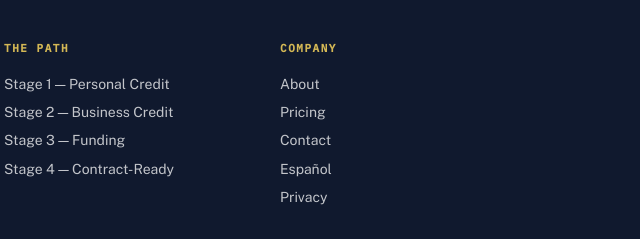
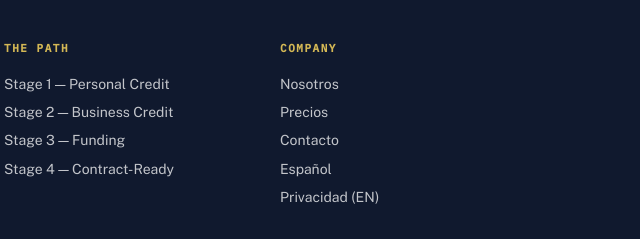
Before and after one commit to BrandenBedoya/bridgescale-website, a website: page espanol.html in a window 1280 px wide. Shown: the part 3057-3296 px from the top of the page, 636-1276 px from the left. Drawn offline with nearby package versions, Linux system fonts and the light colour scheme.

Commit message:
espanol html homepage

```diff
--- a/espanol.html
+++ b/espanol.html
@@ -45,7 +45,7 @@
 </div></div><footer><div class="wrap"><div class="cols">
 <div><h4>BridgeScale Advisors</h4><p style="max-width:340px">Bid Bigger. Bond Faster. Build Without Limits.<br>Financial infrastructure for contractors — in English and Spanish.</p></div>
 <div><h4>The Path</h4><a href="stage-1-personal-credit.html">Stage 1 — Personal Credit</a><a href="stage-2-business-credit.html">Stage 2 — Business Credit</a><a href="stage-3-funding.html">Stage 3 — Funding</a><a href="stage-4-contract-ready.html">Stage 4 — Contract-Ready</a></div>
-<div><h4>Company</h4><a href="about.html">About</a><a href="pricing.html">Pricing</a><a href="contact.html">Contact</a><a href="espanol.html">Español</a><a href="index.html#privacy">Privacy</a></div>
+<div><h4>Company</h4><a href="about-es.html">Nosotros</a><a href="pricing-es.html">Precios</a><a href="contact-es.html">Contacto</a><a href="espanol.html">Español</a><a href="index.html#privacy">Privacidad (EN)</a></div>
 </div><div class="disclaimer">BridgeScale Advisors is a business advisory firm. We are not a lender, bank, law firm, accounting firm, or licensed insurance producer; surety bonds are placed through licensed agents, and funding is arranged through third-party financial institutions. Results vary based on individual credit history, financials, and creditor or underwriter decisions. No specific credit, funding, bonding, or contract outcome is guaranteed. Consumers have the right to dispute inaccurate information directly with the credit bureaus at no cost. Servicios disponibles en español.</div></div></footer><script>
 const io=new IntersectionObserver(es=>es.forEach(e=>{if(e.isIntersecting){e.target.classList.add('in');io.unobserve(e.target)}}),{threshold:.12});
 document.querySelectorAll('.reveal').forEach(el=>io.observe(el));
```
